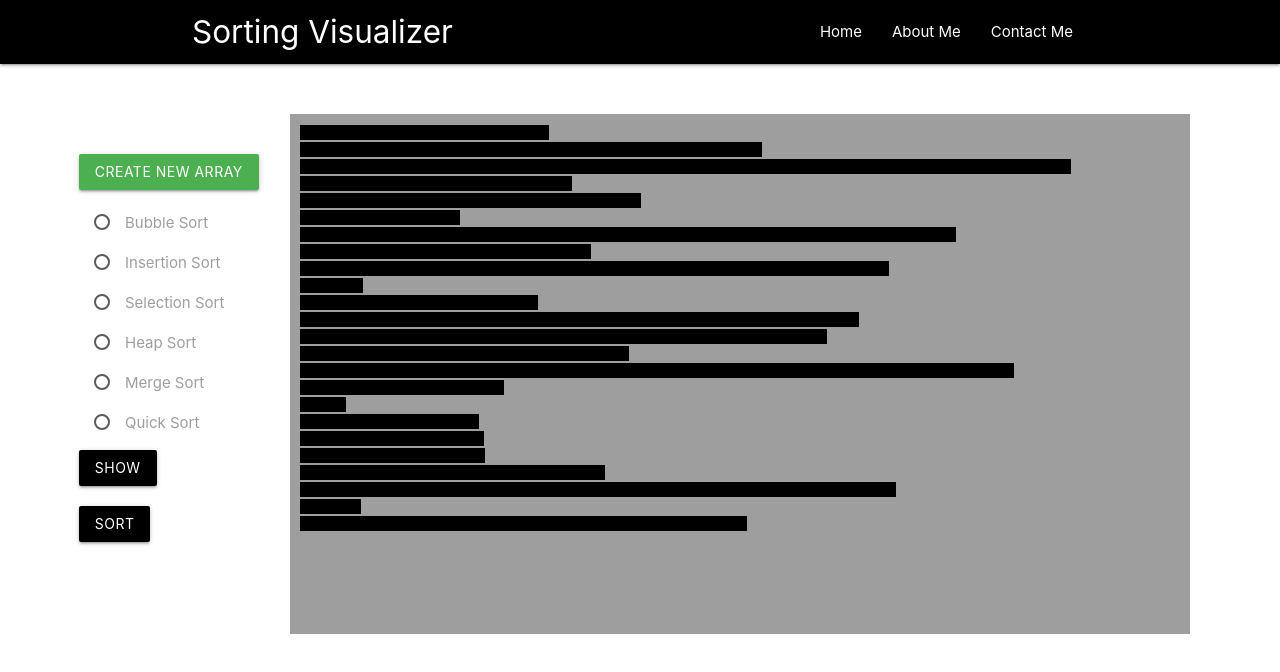
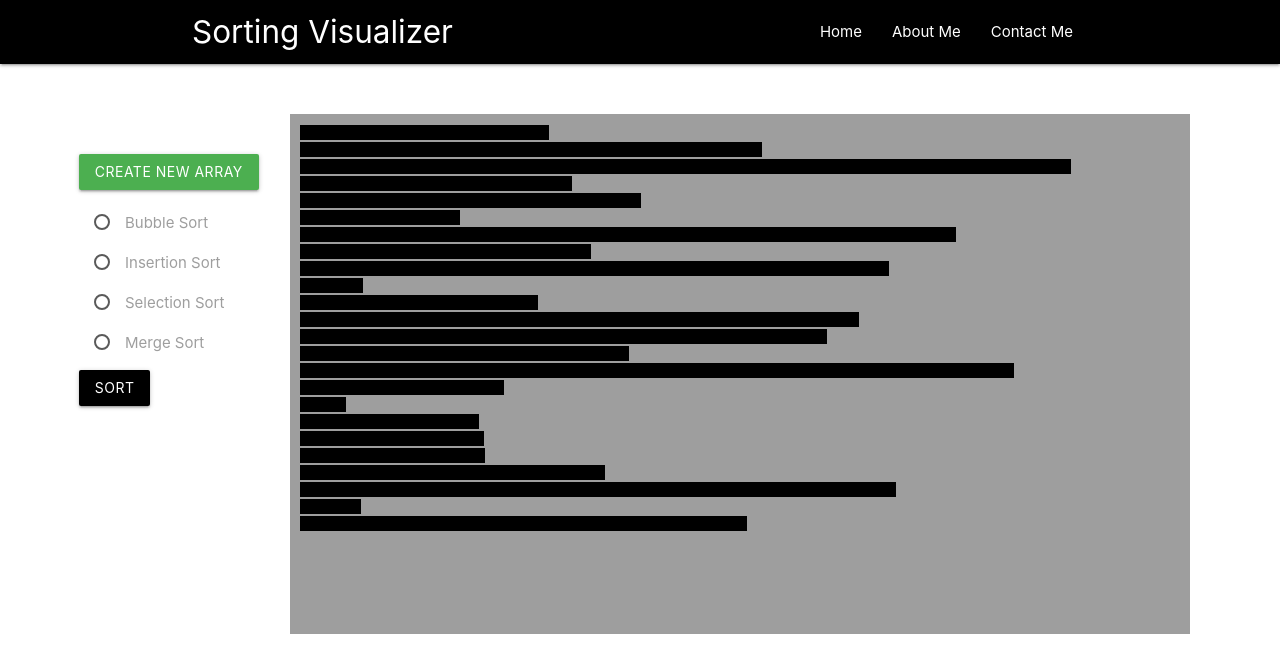
Before and after one commit to theashishmaurya/sorting, a React (Create React App) app: page / in a window 1280 px wide. Shown: the top 672 px of the page. Built offline with nearby package versions, Linux system fonts and the light colour scheme.

Commit message:
Updated the algorithm

```diff
--- a/src/Components/Contactme.js
+++ b/src/Components/Contactme.js
@@ -28,8 +28,8 @@ const ContactForm = () => {
     const serviceID = "basic";
     const templateID = "template_4ybn29f";
     const templateParams = {
-      to_name: "Ashish",
-      from_name: `${firstName}${lastName}`,
+      to_name: "ADMIN",
+      from_name: `${firstName} ${lastName}`,
       message: feedback,
       user_email: email,
     };
@@ -43,6 +43,7 @@ const ContactForm = () => {
         alert("Feedback Failed");
       }
     );
+    setData({ ...data, firstName: "", lastName: "", email: "", feedback: "" });
   };
 
   return (
@@ -61,6 +62,7 @@ const ContactForm = () => {
                   id='first_name'
                   type='text'
                   class='validate'
+                  value={firstName}
                   onChange={handleOnChange("firstName")}
                 />
                 <label for='first_name'>First Name</label>
@@ -71,6 +73,7 @@ const ContactForm = () => {
                   id='last_name'
                   type='text'
                   class='validate'
+                  value={lastName}
                   onChange={handleOnChange("lastName")}
                 />
                 <label for='last_name'>Last Name</label>
@@ -83,6 +86,7 @@ const ContactForm = () => {
                   id='email'
                   type='email'
                   class='validate'
+                  value={email}
                   onChange={handleOnChange("email")}
                 />
                 <label for='email'>Email</label>
@@ -96,6 +100,7 @@ const ContactForm = () => {
                   cols='300'
                   rows='300'
                   placeholder='Enter the text here '
+                  value={feedback}
                   style={{ height: "15em" }}
                   onChange={handleOnChange("feedback")}
                 ></textarea>
--- a/src/Components/cont.js
+++ b/src/Components/cont.js
@@ -21,7 +21,7 @@ const Container = () => {
     BubbleSort,
     InsertionSort,
     SelectionSort,
-    HeapSort,
+    // HeapSort,
     MergeSort,
     QuickSort,
   };
@@ -121,7 +121,7 @@ const Container = () => {
                 <span>Selection Sort</span>
               </label>
             </p>
-            <p>
+            {/* <p>
               <label>
                 <input
                   className='with-gap'
@@ -132,7 +132,7 @@ const Container = () => {
                 />
                 <span>Heap Sort</span>
               </label>
-            </p>{" "}
+            </p> */}
             <p>
               <label>
                 <input
@@ -145,7 +145,7 @@ const Container = () => {
                 <span>Merge Sort</span>
               </label>
             </p>{" "}
-            <p>
+            {/* <p>
               <label>
                 <input
                   className='with-gap'
@@ -156,16 +156,16 @@ const Container = () => {
                 />
                 <span>Quick Sort</span>
               </label>
-            </p>
+            </p> */}
           </form>
-          <div className='row'>
+          {/* <div className='row'>
             <a
               class='waves-effect waves-light btn black'
               onClick={handleShowData}
             >
               show
             </a>
-          </div>
+          </div> */}
           <div className='row'>
             <a
               class='waves-effect waves-light btn black'
```
Also changed, not shown: 1 other file (tests, documents, lock files or other folders).
